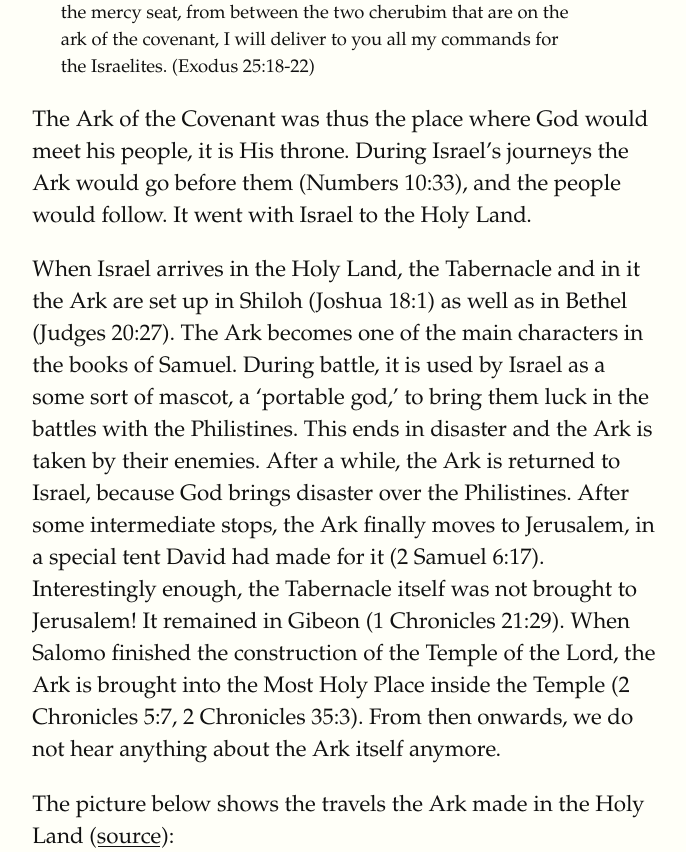
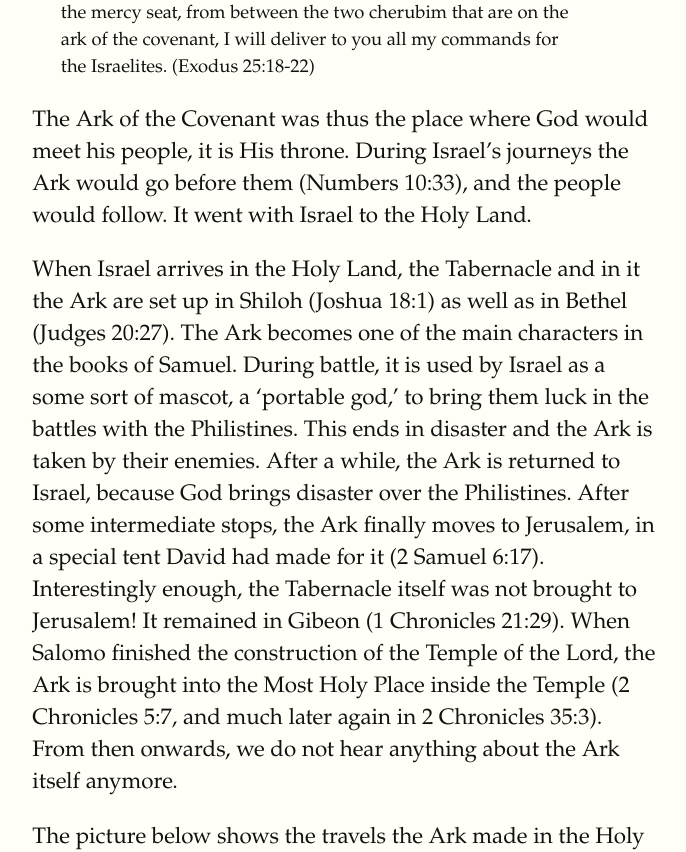
Before and after one commit to ThisIsTheology/thisistheology.github.io, a Jekyll site: the page built from _posts/2026-11-21-ark-of-the-covenant.md, in a window 1280 px wide and 900 px high, scrolled down 2390 px, cut to the strip 0-852 px from the top of the window. Shown: the whole strip, without its empty margins (31-717 px from the left). Built offline with Jekyll 4.4.1, drawn with Linux system fonts in a browser that asks for light colours; some web fonts are replaced.

Commit message:
Update 2026-11-21-ark-of-the-covenant.md

```diff
--- a/_posts/2026-11-21-ark-of-the-covenant.md
+++ b/_posts/2026-11-21-ark-of-the-covenant.md
@@ -23,7 +23,7 @@ The importance of the Ark becomes clear when God dictates that:
 
 The Ark of the Covenant was thus the place where God would meet his people, it is His throne. During Israel's journeys the Ark would go before them (Numbers 10:33), and the people would follow. It went with Israel to the Holy Land.
 
-When Israel arrives in the Holy Land, the Tabernacle and in it the Ark are set up in Shiloh (Joshua 18:1) as well as in Bethel (Judges 20:27). The Ark becomes one of the main characters in the books of Samuel. During battle, it is used by Israel as a some sort of mascot, a 'portable god,' to bring them luck in the battles with the Philistines. This ends in disaster and the Ark is taken by their enemies. After a while, the Ark is returned to Israel, because God brings disaster over the Philistines. After some intermediate stops, the Ark finally moves to Jerusalem, in a special tent David had made for it (2 Samuel 6:17). Interestingly enough, the Tabernacle itself was not brought to Jerusalem! It remained in Gibeon (1 Chronicles 21:29). When Salomo finished the construction of the Temple of the Lord, the Ark is brought into the Most Holy Place inside the Temple (2 Chronicles 5:7, 2 Chronicles 35:3). From then onwards, we do not hear anything about the Ark itself anymore.
+When Israel arrives in the Holy Land, the Tabernacle and in it the Ark are set up in Shiloh (Joshua 18:1) as well as in Bethel (Judges 20:27). The Ark becomes one of the main characters in the books of Samuel. During battle, it is used by Israel as a some sort of mascot, a 'portable god,' to bring them luck in the battles with the Philistines. This ends in disaster and the Ark is taken by their enemies. After a while, the Ark is returned to Israel, because God brings disaster over the Philistines. After some intermediate stops, the Ark finally moves to Jerusalem, in a special tent David had made for it (2 Samuel 6:17). Interestingly enough, the Tabernacle itself was not brought to Jerusalem! It remained in Gibeon (1 Chronicles 21:29). When Salomo finished the construction of the Temple of the Lord, the Ark is brought into the Most Holy Place inside the Temple (2 Chronicles 5:7, and much later again in 2 Chronicles 35:3). From then onwards, we do not hear anything about the Ark itself anymore.
 
 The picture below shows the travels the Ark made in the Holy Land ([source](https://biblemapper.com/blog/index.php/2023/03/11/the-ark-of-the-covenant-in-the-promised-land/)):
 
```
